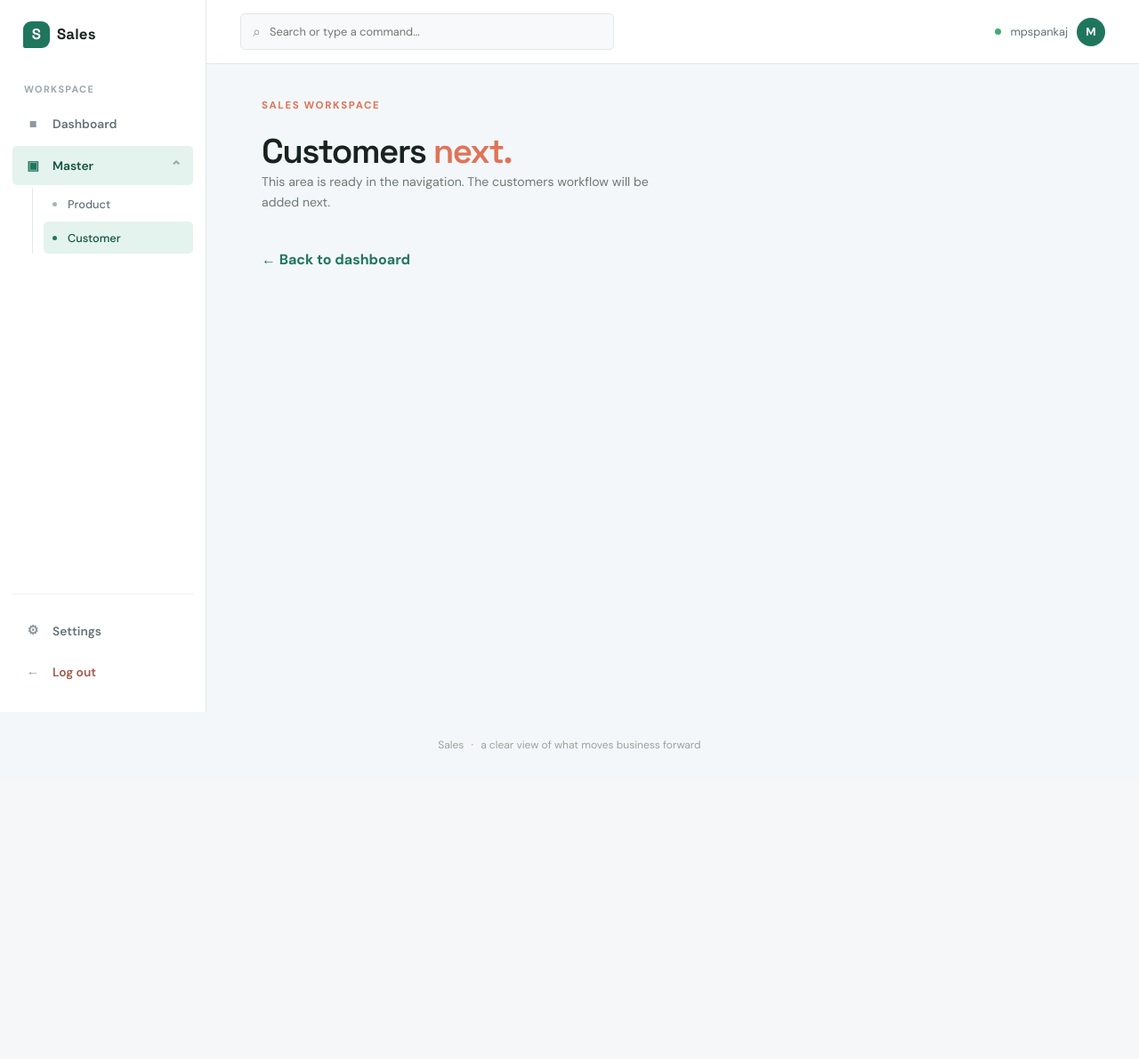
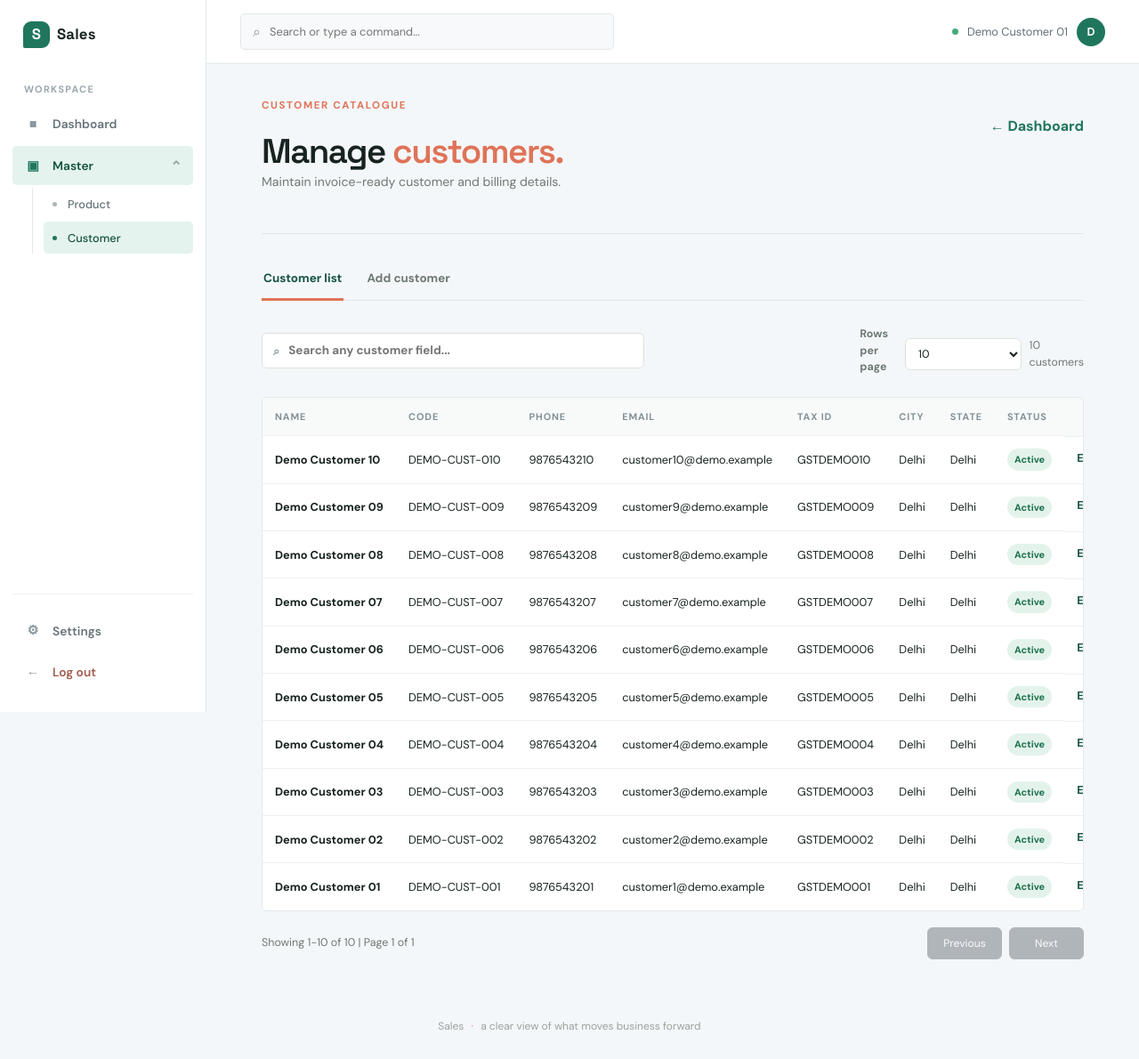
Before and after one commit to mpspankaj/salesBase, a Flask app: page /customers in a window 1280 px wide. Shown: the whole page at 89% size. Before the commit the page ends 841 px from the top, so only its background shows below. Run offline with Flask 3, Linux system fonts and the light colour scheme; a user stored in the database is signed in; data comes from the database, SQL or seed files in the repository; both versions use the stored data as it was after the commit.

Commit message:
Added customers form

```diff
--- a/app.py
+++ b/app.py
@@ -81,6 +81,26 @@
                 created_at TEXT NOT NULL
             );
             CREATE INDEX IF NOT EXISTS idx_products_sku ON products(sku);
+            CREATE TABLE IF NOT EXISTS customers (
+                id INTEGER PRIMARY KEY AUTOINCREMENT,
+                name TEXT NOT NULL,
+                customer_code TEXT NOT NULL COLLATE NOCASE UNIQUE,
+                phone TEXT NOT NULL,
+                email TEXT,
+                tax_id TEXT,
+                billing_address TEXT NOT NULL,
+                shipping_address TEXT,
+                city TEXT,
+                state TEXT,
+                postal_code TEXT,
+                country TEXT NOT NULL DEFAULT 'India',
+                notes TEXT,
+                status TEXT NOT NULL DEFAULT 'active' CHECK (status IN ('active', 'inactive')),
+                created_at TEXT NOT NULL
+            );
+            CREATE INDEX IF NOT EXISTS idx_customers_code ON customers(customer_code);
+            CREATE INDEX IF NOT EXISTS idx_customers_phone ON customers(phone);
+            CREATE INDEX IF NOT EXISTS idx_customers_email ON customers(email);
             CREATE TABLE IF NOT EXISTS app_settings (
                 setting_key TEXT PRIMARY KEY,
                 setting_value TEXT NOT NULL CHECK (setting_value IN ('0', '1'))
@@ -111,6 +131,39 @@
                 db.execute(f"ALTER TABLE products ADD COLUMN {column} {definition}")
         db.execute("CREATE INDEX IF NOT EXISTS idx_products_group ON products(product_group)")
         db.execute("CREATE INDEX IF NOT EXISTS idx_products_barcode ON products(barcode)")
+        existing_customer_columns = {
+            row[1] for row in db.execute("PRAGMA table_info(customers)").fetchall()
+        }
+        customer_columns = {
+            "name": "TEXT NOT NULL DEFAULT ''",
+            "customer_code": "TEXT NOT NULL DEFAULT ''",
+            "phone": "TEXT NOT NULL DEFAULT ''",
+            "email": "TEXT",
+            "tax_id": "TEXT",
+            "billing_address": "TEXT NOT NULL DEFAULT ''",
+            "shipping_address": "TEXT",
+            "city": "TEXT",
+            "state": "TEXT",
+            "postal_code": "TEXT",
+            "country": "TEXT NOT NULL DEFAULT 'India'",
+            "notes": "TEXT",
+            "status": "TEXT NOT NULL DEFAULT 'active'",
+            "created_at": "TEXT NOT NULL DEFAULT ''",
+        }
+        for column, definition in customer_columns.items():
+            if column not in existing_customer_columns:
+                db.execute(f"ALTER TABLE customers ADD COLUMN {column} {definition}")
+        customer_codes = set()
+        for customer_id, customer_code in db.execute("SELECT id, customer_code FROM customers ORDER BY id"):
+            normalized_code = (customer_code or "").strip()
+            if not normalized_code or normalized_code.casefold() in customer_codes:
+                normalized_code = f"LEGACY-CUSTOMER-{customer_id}"
+                db.execute("UPDATE customers SET customer_code = ? WHERE id = ?", (normalized_code, customer_id))
+            customer_codes.add(normalized_code.casefold())
+        db.execute("CREATE UNIQUE INDEX IF NOT EXISTS idx_customers_code_unique ON customers(customer_code)")
+        db.execute("CREATE INDEX IF NOT EXISTS idx_customers_code ON customers(customer_code)")
+        db.execute("CREATE INDEX IF NOT EXISTS idx_customers_phone ON customers(phone)")
+        db.execute("CREATE INDEX IF NOT EXISTS idx_customers_email ON customers(email)")
         db.commit()
     finally:
         db.close()
@@ -213,6 +266,24 @@
         "Confirm password is required.",
         "Passwords do not match.",
     ],
+}
+
+VALID_CUSTOMER_STATUSES = {"active", "inactive"}
+
+CUSTOMER_FIELD_MESSAGE_MAP = {
+    "name": ["Customer name is required.", "Customer name must be between 2 and 120 characters."],
+    "customer_code": ["Customer code is required.", "Customer code format is invalid."],
+    "phone": ["Phone number is required.", "Phone number format is invalid."],
+    "email": ["Email address format is invalid.", "Email address must be 120 characters or fewer."],
+    "tax_id": ["Tax ID must be 120 characters or fewer."],
+    "billing_address": ["Billing address is required.", "Billing address must be 250 characters or fewer."],
+    "shipping_address": ["Shipping address must be 250 characters or fewer."],
+    "city": ["City must be 80 characters or fewer."],
+    "state": ["State must be 80 characters or fewer."],
+    "postal_code": ["Postal code must be 20 characters or fewer."],
+    "country": ["Country is required.", "Country must be 80 characters or fewer."],
+    "notes": ["Notes cannot exceed 500 characters."],
+    "status": ["Status must be active or inactive."],
 }
 
 
@@ -364,6 +435,65 @@
     if status and status not in VALID_PRODUCT_STATUSES:
         errors.append("Status must be active or inactive.")
 
+    return errors or None
+
+
+def validate_customer_payload(payload):
+    errors = []
+    data = {key: (value.strip() if isinstance(value, str) else value) for key, value in (payload or {}).items()}
+    name = str(data.get("name", "")).strip()
+    customer_code = str(data.get("customer_code", "")).strip()
+    phone = str(data.get("phone", "")).strip()
+    email = str(data.get("email", "")).strip().lower()
+    tax_id = str(data.get("tax_id", "")).strip()
+    billing_address = str(data.get("billing_address", "")).strip()
+    shipping_address = str(data.get("shipping_address", "")).strip()
+    city = str(data.get("city", "")).strip()
+    state = str(data.get("state", "")).strip()
+    postal_code = str(data.get("postal_code", "")).strip()
+    country = str(data.get("country", "")).strip()
+    notes = str(data.get("notes", "")).strip()
+    status = str(data.get("status", "")).strip()
+
+    if not name:
+        errors.append("Customer name is required.")
+    elif not 2 <= len(name) <= 120:
+        errors.append("Customer name must be between 2 and 120 characters.")
+    if not customer_code:
+        errors.append("Customer code is required.")
+    elif not re.fullmatch(r"[A-Za-z0-9][A-Za-z0-9._-]{1,39}", customer_code):
+        errors.append("Customer code format is invalid.")
+    if not phone:
+        errors.append("Phone number is required.")
+    elif not re.fullmatch(r"(?=.*[0-9])[0-9+() .-]{7,25}", phone):
+        errors.append("Phone number format is invalid.")
+    if email:
+        if not re.fullmatch(r"[A-Za-z0-9._%+\-]+@[A-Za-z0-9.\-]+\.[A-Za-z]{2,}", email):
+            errors.append("Email address format is invalid.")
+        elif len(email) > 120:
+            errors.append("Email address must be 120 characters or fewer.")
+    if tax_id and len(tax_id) > 120:
+        errors.append("Tax ID must be 120 characters or fewer.")
+    if not billing_address:
+        errors.append("Billing address is required.")
+    elif len(billing_address) > 250:
+        errors.append("Billing address must be 250 characters or fewer.")
+    if len(shipping_address) > 250:
+        errors.append("Shipping address must be 250 characters or fewer.")
+    if len(city) > 80:
+        errors.append("City must be 80 characters or fewer.")
+    if len(state) > 80:
+        errors.append("State must be 80 characters or fewer.")
+    if len(postal_code) > 20:
+        errors.append("Postal code must be 20 characters or fewer.")
+    if not country:
+        errors.append("Country is required.")
+    elif len(country) > 80:
+        errors.append("Country must be 80 characters or fewer.")
+    if len(notes) > 500:
+        errors.append("Notes cannot exceed 500 characters.")
+    if status and status not in VALID_CUSTOMER_STATUSES:
+        errors.append("Status must be active or inactive.")
     return errors or None
 
 
@@ -588,7 +718,10 @@
 @app.route("/dashboard")
 @login_required
 def dashboard():
-    return render_template("dashboard.html", username=session["username"])
+    db = get_db()
+    customer_count = db.execute("SELECT COUNT(*) FROM customers").fetchone()[0]
+    product_count = db.execute("SELECT COUNT(*) FROM products").fetchone()[0]
+    return render_template("dashboard.html", username=session["username"], customer_count=customer_count, product_count=product_count)
 
 
 @app.route("/products")
@@ -605,6 +738,25 @@
         product["search_text"] = " ".join(str(value or "") for value in row)
         product_list.append(product)
     return render_template("products.html", products=product_list)
+
+
+@app.route("/products/<int:product_id>/delete", methods=("POST",))
+@login_required
+def delete_product(product_id):
+    try:
+        cursor = get_db().execute(
+            "DELETE FROM products WHERE id = ?", (product_id,)
+        )
+        get_db().commit()
+    except sqlite3.OperationalError:
+        flash("The database is busy. Please try again in a moment.", "danger")
+        return redirect(url_for("products"))
+
+    if cursor.rowcount == 0:
+        flash("Product not found.", "danger")
+    else:
+        flash("Product deleted successfully.", "success")
+    return redirect(url_for("products"))
 
 
 @app.route("/products/new", methods=("GET", "POST"))
@@ -825,7 +977,108 @@
 @app.route("/customers")
 @login_required
 def customers():
-    return render_template("coming_soon.html", section="Customers")
+    rows = get_db().execute(
+        "SELECT id, name, customer_code, phone, email, tax_id, billing_address, shipping_address, "
+        "city, state, postal_code, country, notes, status, created_at FROM customers ORDER BY id DESC"
+    ).fetchall()
+    customer_list = []
+    for row in rows:
+        customer = dict(row)
+        customer["search_text"] = " ".join(str(value or "") for value in row)
+        customer_list.append(customer)
+    return render_template("customers.html", customers=customer_list)
+
+
+@app.route("/customers/new", methods=("GET", "POST"))
+@login_required
+def add_customer():
+    form_data = request.form.to_dict() if request.method == "POST" else {}
+    if request.method == "POST":
+        validation_errors = validate_customer_payload(form_data)
+        field_errors = get_field_errors(validation_errors or [], CUSTOMER_FIELD_MESSAGE_MAP)
+        if validation_errors:
+            flash("Please fill the required fields and fix the highlighted errors.", "danger")
+            return render_template("customer_form.html", form_data=form_data, field_errors=field_errors)
+
+        try:
+            get_db().execute(
+                "INSERT INTO customers (name, customer_code, phone, email, tax_id, billing_address, shipping_address, city, state, postal_code, country, notes, status, created_at) VALUES (?, ?, ?, ?, ?, ?, ?, ?, ?, ?, ?, ?, ?, ?)",
+                (
+                    form_data["name"].strip(), form_data["customer_code"].strip(), form_data["phone"].strip(),
+                    form_data.get("email", "").strip().lower() or None, form_data.get("tax_id", "").strip() or None,
+                    form_data["billing_address"].strip(), form_data.get("shipping_address", "").strip() or None,
+                    form_data.get("city", "").strip() or None, form_data.get("state", "").strip() or None,
+                    form_data.get("postal_code", "").strip() or None, form_data.get("country", "India").strip(),
+                    form_data.get("notes", "").strip() or None, form_data.get("status", "active").strip(),
+                    datetime.now(timezone.utc).isoformat(),
+                ),
+            )
+            get_db().commit()
+        except sqlite3.IntegrityError:
+            flash("That customer code is already registered.", "danger")
+            return render_template("customer_form.html", form_data=form_data, field_errors={"customer_code": "That customer code is already registered."})
+        except sqlite3.OperationalError:
+            flash("The database is busy. Please try again in a moment.", "danger")
+            return render_template("customer_form.html", form_data=form_data, field_errors={})
+        flash("Customer added successfully.", "success")
+        return redirect(url_for("customers"))
+    return render_template("customer_form.html", form_data={}, field_errors={})
+
+
+@app.route("/customers/<int:customer_id>/edit", methods=("GET", "POST"))
+@login_required
+def edit_customer(customer_id):
+    customer = get_db().execute("SELECT * FROM customers WHERE id = ?", (customer_id,)).fetchone()
+    if customer is None:
+        flash("Customer not found.", "danger")
+        return redirect(url_for("customers"))
+    if request.method == "GET":
+        form_data = {key: customer[key] or "" for key in (
+            "name", "customer_code", "phone", "email", "tax_id", "billing_address", "shipping_address",
+            "city", "state", "postal_code", "country", "notes", "status"
+        )}
+        return render_template("customer_form.html", form_data=form_data, field_errors={}, editing_customer=customer)
+
+    form_data = request.form.to_dict()
+    validation_errors = validate_customer_payload(form_data)
+    field_errors = get_field_errors(validation_errors or [], CUSTOMER_FIELD_MESSAGE_MAP)
+    if validation_errors:
+        flash("Please fill the required fields and fix the highlighted errors.", "danger")
+        return render_template("customer_form.html", form_data=form_data, field_errors=field_errors, editing_customer=customer)
+    try:
+        get_db().execute(
+            "UPDATE customers SET name = ?, customer_code = ?, phone = ?, email = ?, tax_id = ?, billing_address = ?, shipping_address = ?, city = ?, state = ?, postal_code = ?, country = ?, notes = ?, status = ? WHERE id = ?",
+            (
+                form_data["name"].strip(), form_data["customer_code"].strip(), form_data["phone"].strip(),
+                form_data.get("email", "").strip().lower() or None, form_data.get("tax_id", "").strip() or None,
+                form_data["billing_address"].strip(), form_data.get("shipping_address", "").strip() or None,
+                form_data.get("city", "").strip() or None, form_data.get("state", "").strip() or None,
+                form_data.get("postal_code", "").strip() or None, form_data.get("country", "India").strip(),
+                form_data.get("notes", "").strip() or None, form_data.get("status", "active").strip(), customer_id,
+            ),
+        )
+        get_db().commit()
+    except sqlite3.IntegrityError:
+        flash("That customer code is already registered.", "danger")
+        return render_template("customer_form.html", form_data=form_data, field_errors={"customer_code": "That customer code is already registered."}, editing_customer=customer)
+    except sqlite3.OperationalError:
+        flash("The database is busy. Please try again in a moment.", "danger")
+        return render_template("customer_form.html", form_data=form_data, field_errors={}, editing_customer=customer)
+    flash("Customer updated successfully.", "success")
+    return redirect(url_for("customers"))
+
+
+@app.route("/customers/<int:customer_id>/delete", methods=("POST",))
+@login_required
+def delete_customer(customer_id):
+    try:
+        cursor = get_db().execute("DELETE FROM customers WHERE id = ?", (customer_id,))
+        get_db().commit()
+    except sqlite3.OperationalError:
+        flash("The database is busy. Please try again in a moment.", "danger")
+        return redirect(url_for("customers"))
+    flash("Customer deleted successfully." if cursor.rowcount else "Customer not found.", "success" if cursor.rowcount else "danger")
+    return redirect(url_for("customers"))
 
 
 @app.route("/sales")
--- a/static/pagination.js
+++ b/static/pagination.js
@@ -10,6 +10,8 @@
             pageStatusSelector: options.pageStatusSelector,
             previousSelector: options.previousSelector,
             nextSelector: options.nextSelector,
+            emptyRowSelector: options.emptyRowSelector,
+            itemLabel: options.itemLabel || 'item',
             storageKey: options.storageKey || 'client-pagination-page-size'
         };
         const rows = Array.from(document.querySelectorAll(settings.rowSelector));
@@ -19,6 +21,7 @@
         const pageStatus = document.querySelector(settings.pageStatusSelector);
         const previousButton = document.querySelector(settings.previousSelector);
         const nextButton = document.querySelector(settings.nextSelector);
+        const emptyRow = document.querySelector(settings.emptyRowSelector);
         let currentPage = 1;
 
         if (!searchInput || !pageSizeSelect || !resultCount || !pageStatus || !previousButton || !nextButton) {
@@ -39,13 +42,17 @@
             const pageCount = Math.max(1, Math.ceil(matchingRows.length / pageSize));
             currentPage = Math.min(currentPage, pageCount);
             const start = (currentPage - 1) * pageSize;
-            const visibleRows = new Set(matchingRows.slice(start, start + pageSize));
+            const visiblePageRows = matchingRows.slice(start, start + pageSize);
+            const visibleRows = new Set(visiblePageRows);
+            const firstVisible = matchingRows.length ? start + 1 : 0;
+            const lastVisible = start + visiblePageRows.length;
 
             rows.forEach((row) => {
                 row.hidden = !visibleRows.has(row);
             });
-            resultCount.textContent = `${matchingRows.length} item${matchingRows.length === 1 ? '' : 's'}`;
-            pageStatus.textContent = `Page ${currentPage} of ${pageCount}`;
+            if (emptyRow) emptyRow.hidden = matchingRows.length !== 0;
+            resultCount.textContent = `${matchingRows.length} ${settings.itemLabel}${matchingRows.length === 1 ? '' : 's'}`;
+            pageStatus.textContent = `Showing ${firstVisible}-${lastVisible} of ${matchingRows.length} | Page ${currentPage} of ${pageCount}`;
             previousButton.disabled = currentPage === 1;
             nextButton.disabled = currentPage === pageCount;
         }
--- a/static/style.css
+++ b/static/style.css
@@ -957,6 +957,22 @@
   font-weight: 700;
   text-decoration: none;
 }
+.table-actions {
+  display: flex;
+  align-items: center;
+  gap: 12px;
+}
+.table-actions form {
+  margin: 0;
+}
+.table-delete-action {
+  padding: 0;
+  color: #b34d3d;
+  background: transparent;
+  border: 0;
+  cursor: pointer;
+  font: inherit;
+}
 .table-action:hover {
   color: var(--coral);
 }
--- a/templates/base.html
+++ b/templates/base.html
@@ -24,9 +24,9 @@
                 href="{{ url_for('dashboard') }}"><span class="nav-icon">&#9632;</span>Dashboard</a>
             {% if app_settings.get('show_products', True) or app_settings.get('show_customers', True) %}
             <details class="sidebar-group" {% if request.endpoint in ('products', 'add_product' , 'edit_product'
-                , 'customers' ) %}open{% endif %}>
+                , 'customers' , 'add_customer' , 'edit_customer' ) %}open{% endif %}>
                 <summary
-                    class="sidebar-link {% if request.endpoint in ('add_product', 'customers') %}active{% endif %}">
+                    class="sidebar-link {% if request.endpoint in ('products', 'add_product', 'edit_product', 'customers', 'add_customer', 'edit_customer') %}active{% endif %}">
                     <span class="nav-icon">&#9635;</span><span class="sidebar-group-name">Master</span><span
                         class="group-chevron">&#8964;</span>
                 </summary>
@@ -35,7 +35,7 @@
                         class="sidebar-link sidebar-sublink {% if request.endpoint in ('products', 'add_product', 'edit_product') %}active{% endif %}"
                         href="{{ url_for('products') }}"><span class="sub-dot"></span>Product</a>{% endif %}
                     {% if app_settings.get('show_customers', True) %}<a
-                        class="sidebar-link sidebar-sublink {% if request.endpoint == 'customers' %}active{% endif %}"
+                        class="sidebar-link sidebar-sublink {% if request.endpoint in ('customers', 'add_customer', 'edit_customer') %}active{% endif %}"
                         href="{{ url_for('customers') }}"><span class="sub-dot"></span>Customer</a>{% endif %}
                 </div>
             </details>
--- /dev/null
+++ b/templates/customers.html
@@ -0,0 +1,78 @@
+{% extends "base.html" %}
+{% block title %}Customers | Sales{% endblock %}
+{% block content %}
+<section class="workspace-panel product-management-panel">
+    <div class="workspace-heading">
+        <div>
+            <p class="eyebrow">Customer catalogue</p>
+            <h1>Manage <em>customers.</em></h1>
+            <p class="dashboard-copy">Maintain invoice-ready customer and billing details.</p>
+        </div>
+        <a class="back-link" href="{{ url_for('dashboard') }}">&#8592; Dashboard</a>
+    </div>
+    <nav class="product-tabs" aria-label="Customer sections">
+        <a class="product-tab active" href="{{ url_for('customers') }}">Customer list</a>
+        <a class="product-tab" href="{{ url_for('add_customer') }}">Add customer</a>
+    </nav>
+    <div class="product-list-toolbar">
+        <label class="product-search" for="customer-search"><span aria-hidden="true">&#8981;</span><input
+                id="customer-search" type="search" placeholder="Search any customer field..."
+                autocomplete="off"></label>
+        <div class="product-list-options"><label class="page-size-control" for="customer-page-size">Rows per
+                page</label><select id="customer-page-size" class="page-size-select">
+                <option value="10" selected>10</option>
+                <option value="20">20</option>
+                <option value="50">50</option>
+                <option value="100">100</option>
+            </select><span id="customer-result-count" class="table-meta">{{ customers|length }} customers</span></div>
+    </div>
+    <div class="table-scroll-wrap">
+        <table class="product-table">
+            <thead>
+                <tr>
+                    <th>Name</th>
+                    <th>Code</th>
+                    <th>Phone</th>
+                    <th>Email</th>
+                    <th>Tax ID</th>
+                    <th>City</th>
+                    <th>State</th>
+                    <th>Status</th>
+                    <th><span class="visually-hidden">Actions</span></th>
+                </tr>
+            </thead>
+            <tbody>
+                {% for customer in customers %}<tr class="customer-row"
+                    data-search="{{ customer.search_text|lower|e }}">
+                    <td><strong>{{ customer.name|e }}</strong></td>
+                    <td>{{ customer.customer_code|e }}</td>
+                    <td>{{ customer.phone|e }}</td>
+                    <td>{{ customer.email or '-' }}</td>
+                    <td>{{ customer.tax_id or '-' }}</td>
+                    <td>{{ customer.city or '-' }}</td>
+                    <td>{{ customer.state or '-' }}</td>
+                    <td><span class="status-pill status-{{ customer.status }}">{{ customer.status|capitalize }}</span>
+                    </td>
+                    <td class="table-actions"><a class="table-action"
+                            href="{{ url_for('edit_customer', customer_id=customer.id) }}">Edit</a>
+                        <form method="post" action="{{ url_for('delete_customer', customer_id=customer.id) }}"
+                            onsubmit="return confirm('Delete this customer? This action cannot be undone.');"><button
+                                class="table-action table-delete-action" type="submit">Delete</button></form>
+                    </td>
+                </tr>{% endfor %}
+                <tr id="customer-empty-row" hidden>
+                    <td class="empty-table" colspan="9">No customers found.</td>
+                </tr>
+            </tbody>
+        </table>
+    </div>
+    <div class="product-pagination" aria-label="Customer table pagination"><span id="customer-page-status"
+            class="table-meta"></span>
+        <div class="pagination-actions"><button id="customer-previous" class="btn btn-secondary"
+                type="button">Previous</button><button id="customer-next" class="btn btn-secondary"
+                type="button">Next</button></div>
+    </div>
+</section>
+<script src="{{ url_for('static', filename='pagination.js') }}"></script>
+<script>createClientPagination({ rowSelector: '.customer-row', searchSelector: '#customer-search', pageSizeSelector: '#customer-page-size', resultCountSelector: '#customer-result-count', pageStatusSelector: '#customer-page-status', previousSelector: '#customer-previous', nextSelector: '#customer-next', itemLabel: 'customer', storageKey: 'sales-customers-page-size-v1', emptyRowSelector: '#customer-empty-row' });</script>
+{% endblock %}
```
Also changed, not shown: templates/customer_form.html (added, +86 -0 lines), templates/dashboard.html (+4 -4 lines), templates/products.html (+11 -5 lines), tests/test_customer_management.py (added, +65 -0 lines), tests/test_product_management.py (+33 -3 lines), README.md, sales_product.db, 1 other file.
